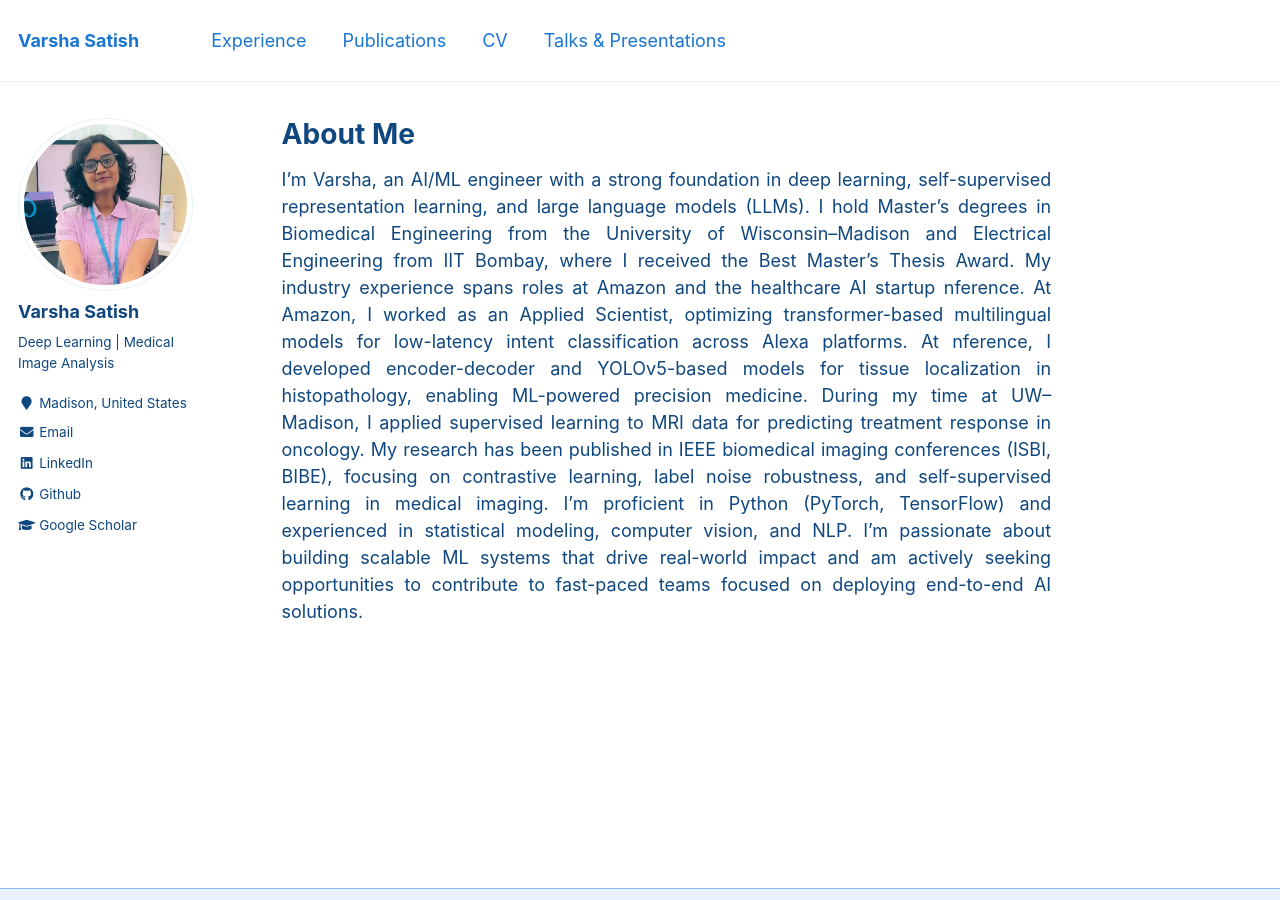
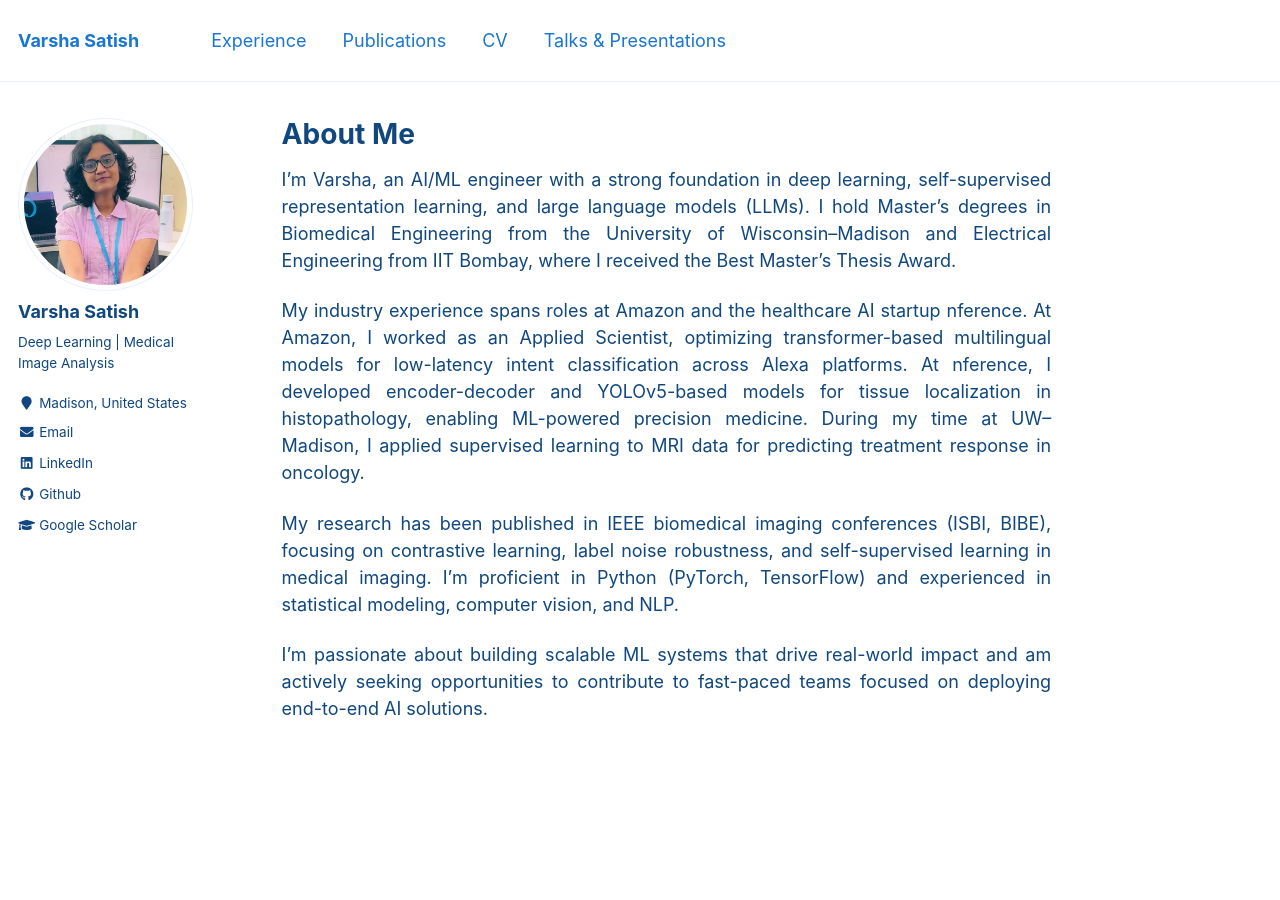
Before and after one commit to VarshaSatish/VarshaSatish.github.io, a Jekyll site: the page built from _pages/about.md, in a window 1280 px wide and 900 px high. Built offline with Jekyll 4.4.1, drawn with Linux system fonts in a browser that asks for light colours.

Commit message:
Update about.md

```diff
--- a/_pages/about.md
+++ b/_pages/about.md
@@ -7,11 +7,14 @@
   - /about.html
 ---
 <h1>About Me </h1>
-<div style='text-align: justify;'>
-I’m Varsha, an AI/ML engineer with a strong foundation in deep learning, self-supervised representation learning, and large language models (LLMs). I hold Master’s degrees in Biomedical Engineering from the University of Wisconsin–Madison and Electrical Engineering from IIT Bombay, where I received the Best Master’s Thesis Award.
+<div style='text-align: justify;'> I’m Varsha, an AI/ML engineer with a strong foundation in deep learning, self-supervised representation learning, and large language models (LLMs). I hold Master’s degrees in Biomedical Engineering from the University of Wisconsin–Madison and Electrical Engineering from IIT Bombay, where I received the Best Master’s Thesis Award.
+<p>  </p>
 
-My industry experience spans roles at Amazon and the healthcare AI startup nference. At Amazon, I worked as an Applied Scientist, optimizing transformer-based multilingual models for low-latency intent classification across Alexa platforms. At nference, I developed encoder-decoder and YOLOv5-based models for tissue localization in histopathology, enabling ML-powered precision medicine. During my time at UW–Madison, I applied supervised learning to MRI data for predicting treatment response in oncology.
+<div style='text-align: justify;'> My industry experience spans roles at Amazon and the healthcare AI startup nference. At Amazon, I worked as an Applied Scientist, optimizing transformer-based multilingual models for low-latency intent classification across Alexa platforms. At nference, I developed encoder-decoder and YOLOv5-based models for tissue localization in histopathology, enabling ML-powered precision medicine. During my time at UW–Madison, I applied supervised learning to MRI data for predicting treatment response in oncology.
+<p>  </p>
 
-My research has been published in IEEE biomedical imaging conferences (ISBI, BIBE), focusing on contrastive learning, label noise robustness, and self-supervised learning in medical imaging. I’m proficient in Python (PyTorch, TensorFlow) and experienced in statistical modeling, computer vision, and NLP.
+<div style='text-align: justify;'> My research has been published in IEEE biomedical imaging conferences (ISBI, BIBE), focusing on contrastive learning, label noise robustness, and self-supervised learning in medical imaging. I’m proficient in Python (PyTorch, TensorFlow) and experienced in statistical modeling, computer vision, and NLP.
+<p>  </p>
 
-I’m passionate about building scalable ML systems that drive real-world impact and am actively seeking opportunities to contribute to fast-paced teams focused on deploying end-to-end AI solutions.
+<div style='text-align: justify;'> I’m passionate about building scalable ML systems that drive real-world impact and am actively seeking opportunities to contribute to fast-paced teams focused on deploying end-to-end AI solutions.
+<p>  </p>
```
